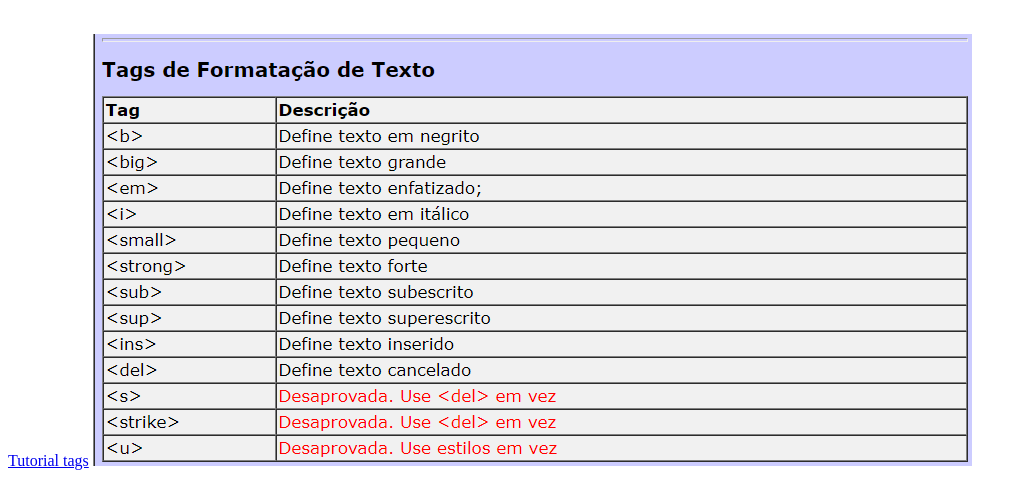
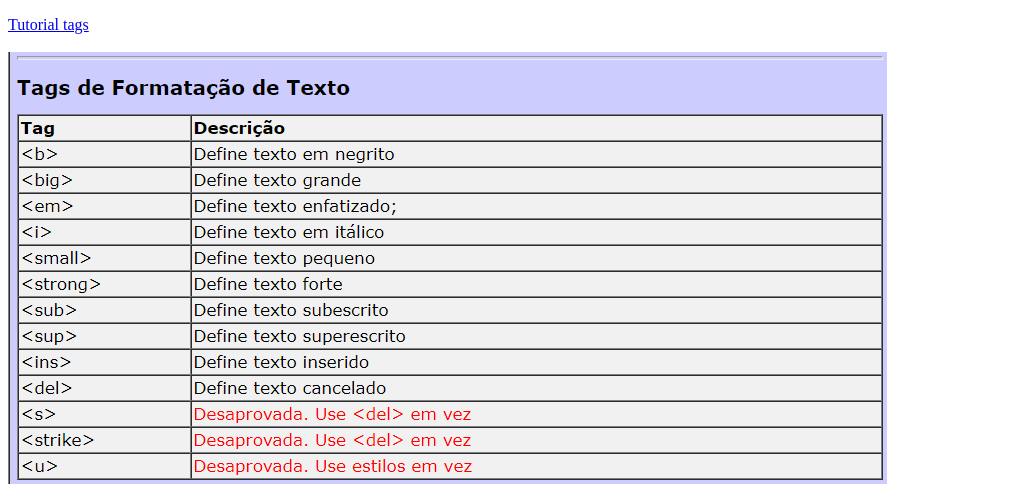
Before and after one commit to jbmjbmjbm/projeto_colaborativo, a plain HTML site: page produto.html in a window 1280 px wide. Shown: the part 130-617 px from the top of the page, without its empty margins (0-1027 px from the left). Drawn offline with Linux system fonts and the light colour scheme.

Commit message:
Site no ar 02

```diff
--- a/produto.html
+++ b/produto.html
@@ -12,11 +12,11 @@
         <a href="index.html">Home</a>&nbsp
         <a href="produto.html">Produtos</a>&nbsp
         <a href="contato.html">Contato</a>&nbsp
-        <a href="sobre.html">Sobre</a><br><br><br>
+        <a href="sobre.html">Sobre</a><br><br>
         </nav>
     </header>
     <main>
-        <a href="http://www.clem.ufba.br/tuts/html/c05.htm">Tutorial tags</a>
+        <a href="http://www.clem.ufba.br/tuts/html/c05.htm">Tutorial tags</a><br><br>
         <img src="img/tags.png" alt="">
         <blockquote>Fonte: Imagem material de estudos </blockquote>
         <h1>Proz</h1>
```
